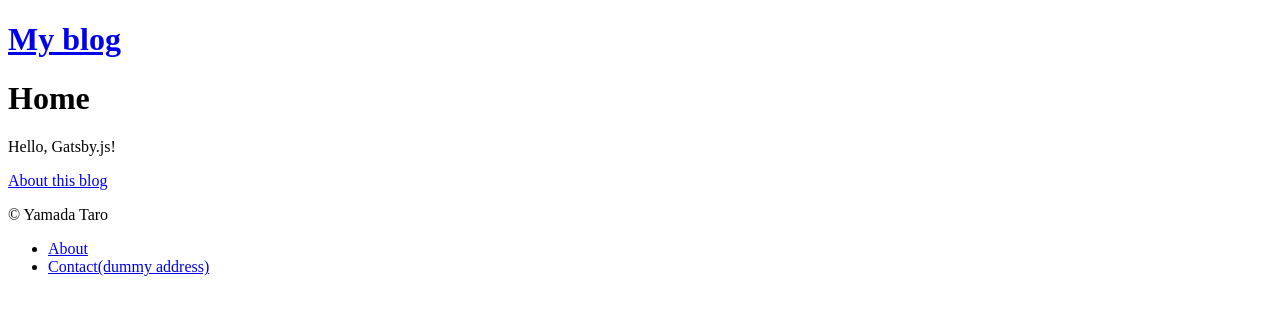
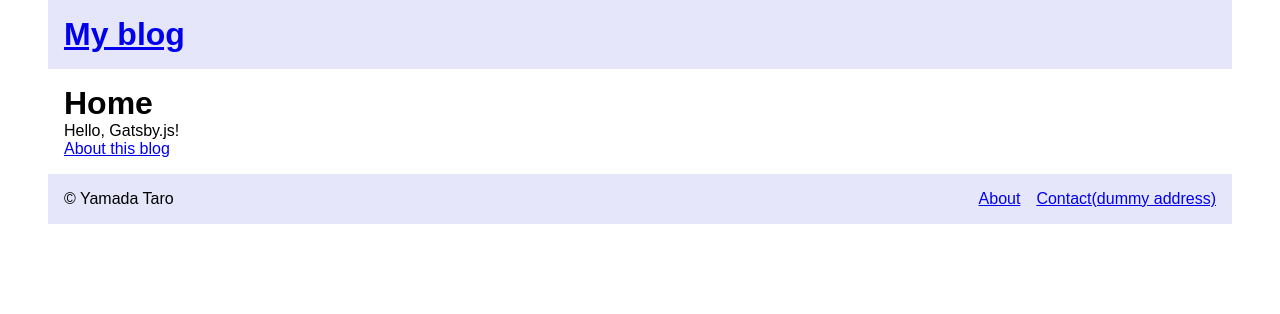
Before and after one commit to oratake/react_gatsby_blog, a Gatsby site: page / in a window 1280 px wide. Built offline with nearby package versions, Linux system fonts and the light colour scheme; Gatsby itself is replaced by a stand-in of ours.

Commit message:
feat: import scss in layout

```diff
--- a/src/components/layout.tsx
+++ b/src/components/layout.tsx
@@ -2,6 +2,7 @@ import React from 'react';
 import type { FC } from 'react';
 import { Header } from '../components/header';
 import { Footer } from '../components/footer';
+import '../styles/index.scss';
 
 export const Layout: FC = ({ children }) => (
   <div className="wrapper">
--- /dev/null
+++ b/src/styles/index.scss
@@ -0,0 +1,41 @@
+* {
+  margin: 0;
+  padding: 0;
+}
+
+html {
+  font-family: sans-serif;
+}
+
+@media screen and (min-width: 560px) {
+  .wrapper {
+    margin: 0 3rem;
+  }
+}
+
+header {
+  margin-bottom: 1rem;
+  padding: 1rem;
+  background: lavender;
+}
+
+footer {
+  margin-top: 1rem;
+  padding: 1rem;
+  background: lavender;
+  display: flex;
+  justify-content: space-between;
+
+  ul {
+    display: flex;
+    list-style-type: none;
+  }
+
+  li:not(:first-child) {
+    margin-left: 1rem;
+  }
+}
+
+.content {
+  margin: 1rem;
+}
```
